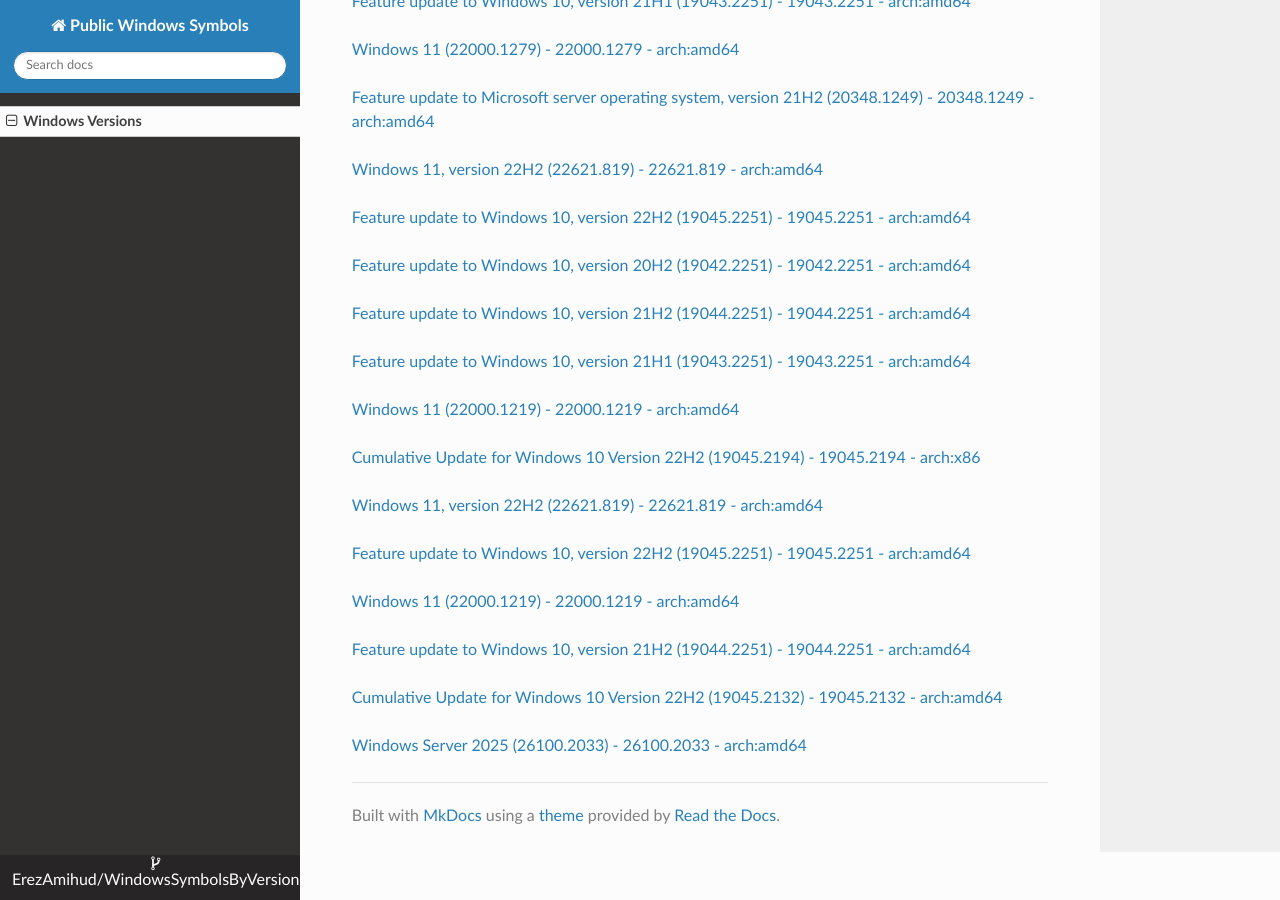
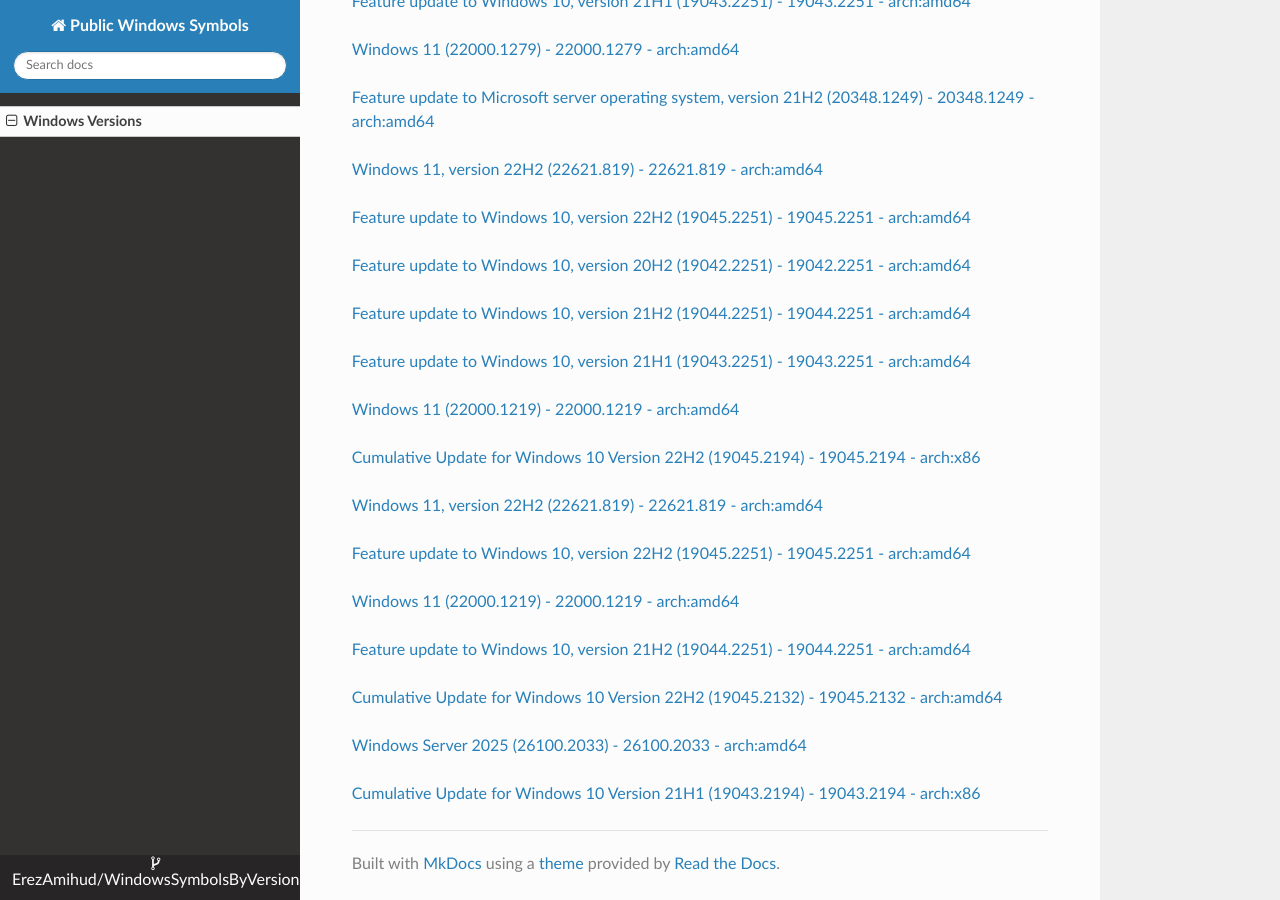
Before and after one commit to ErezAmihud/WindowsSymbolsByVersion, an MkDocs documentation site: the page built from docs/index.md, in a window 1280 px wide and 900 px high, scrolled down 46469 px. Built offline with MkDocs 1.6.1, drawn with Linux system fonts in a browser that asks for light colours; nearby versions of some CDN libraries.

Commit message:
Automated commit, add manifest for 805f21df-317f-467b-911a-3e3cb52e3593

```diff
--- a/docs/index.md
+++ b/docs/index.md
@@ -2731,3 +2731,6 @@
 
 
 [Windows Server 2025 (26100.2033) - 26100.2033 - arch:amd64](https://github.com/ErezAmihud/WindowsSymbolsByVersion/blob/main/manifests/88285020-3ed0-4f3f-90c7-d2fa3581bd7f.manifest)
+
+
+[Cumulative Update for Windows 10 Version 21H1 (19043.2194) - 19043.2194 - arch:x86](https://github.com/ErezAmihud/WindowsSymbolsByVersion/blob/main/manifests/805f21df-317f-467b-911a-3e3cb52e3593.manifest)
```
Also changed, not shown: process_builds.json (+1 -1 lines), 1 other file.
